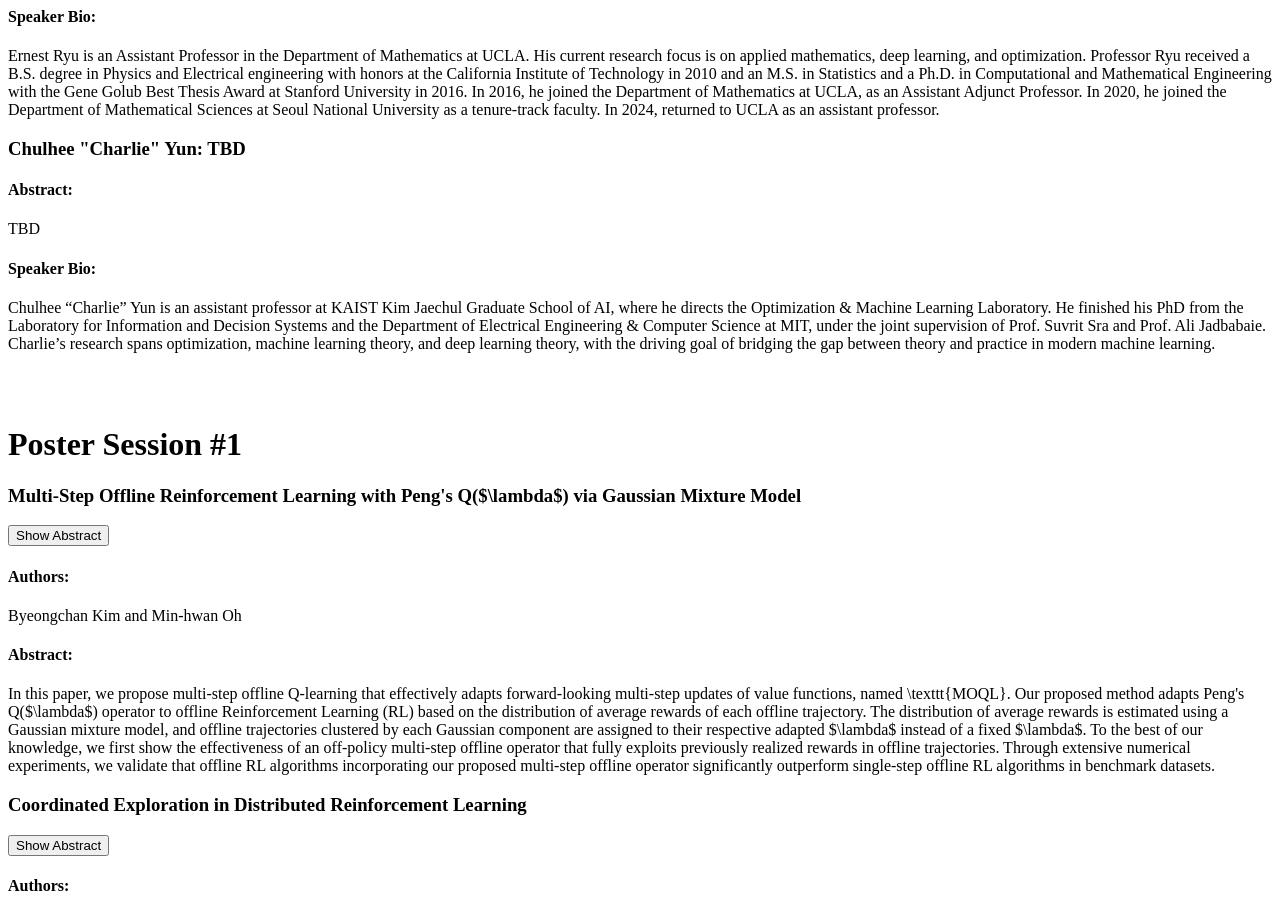
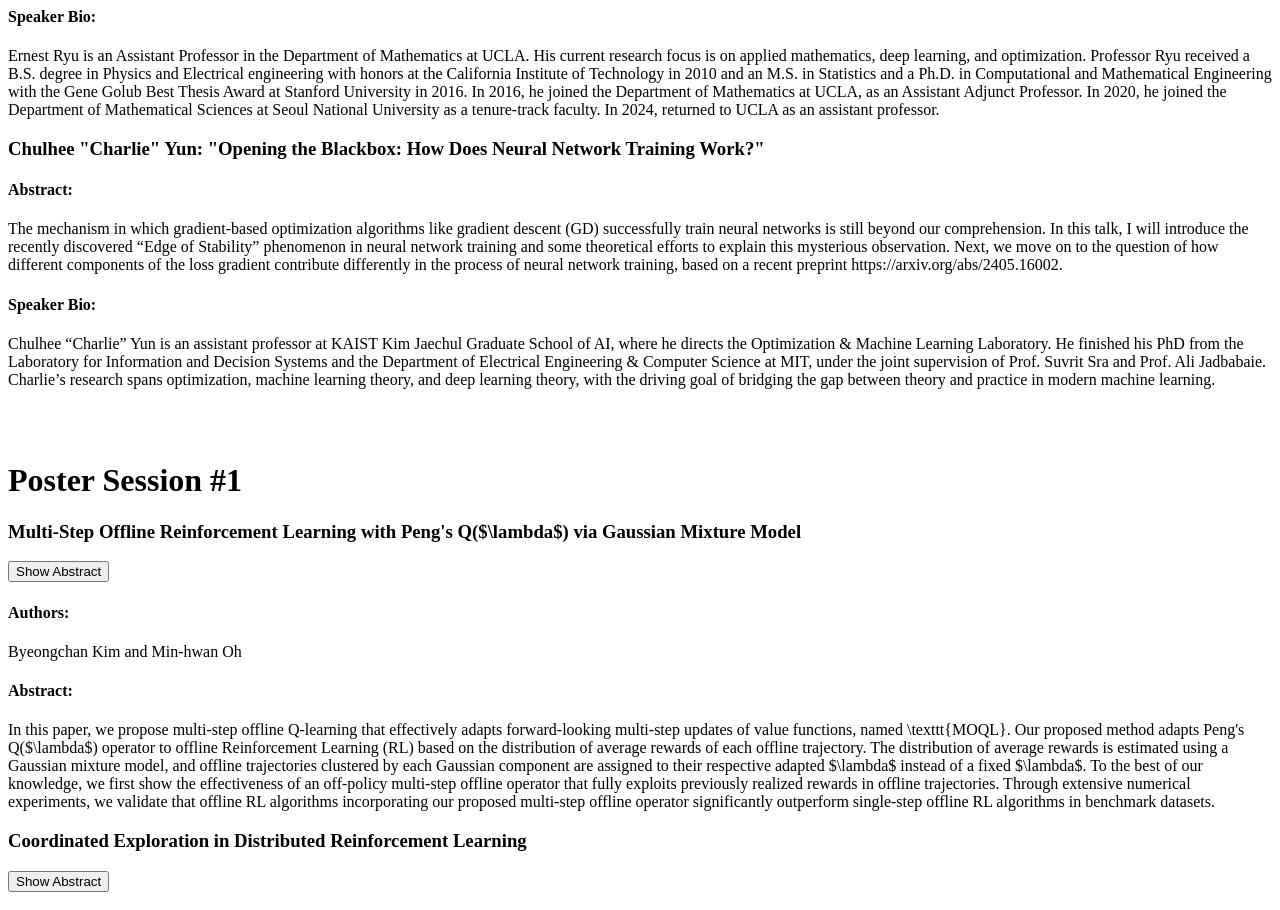
Before and after one commit to nick-jhlee/snu-kaist-workshop, a plain HTML site: page day1.html in a window 1280 px wide. Shown: the part 840-1750 px from the top of the page. Drawn offline with Linux system fonts and the light colour scheme.

Commit message:
Add abstact (Charlie)

```diff
--- a/day1.html
+++ b/day1.html
@@ -107,11 +107,11 @@
 
             <div class="session-box">
                 <div class="session-info">
-                    <h3>Chulhee "Charlie" Yun: TBD</h3>
+                    <h3>Chulhee "Charlie" Yun: "Opening the Blackbox: How Does Neural Network Training Work?"</h3>
                 </div>
                 <div class="abstract">
                     <h4>Abstract:</h4>
-                    <p>TBD</p>
+                    <p>The mechanism in which gradient-based optimization algorithms like gradient descent (GD) successfully train neural networks is still beyond our comprehension. In this talk, I will introduce the recently discovered “Edge of Stability” phenomenon in neural network training and some theoretical efforts to explain this mysterious observation. Next, we move on to the question of how different components of the loss gradient contribute differently in the process of neural network training, based on a recent preprint https://arxiv.org/abs/2405.16002.</p>
                 </div>
                 <div class="speaker-bio">
                     <h4>Speaker Bio:</h4>
```
